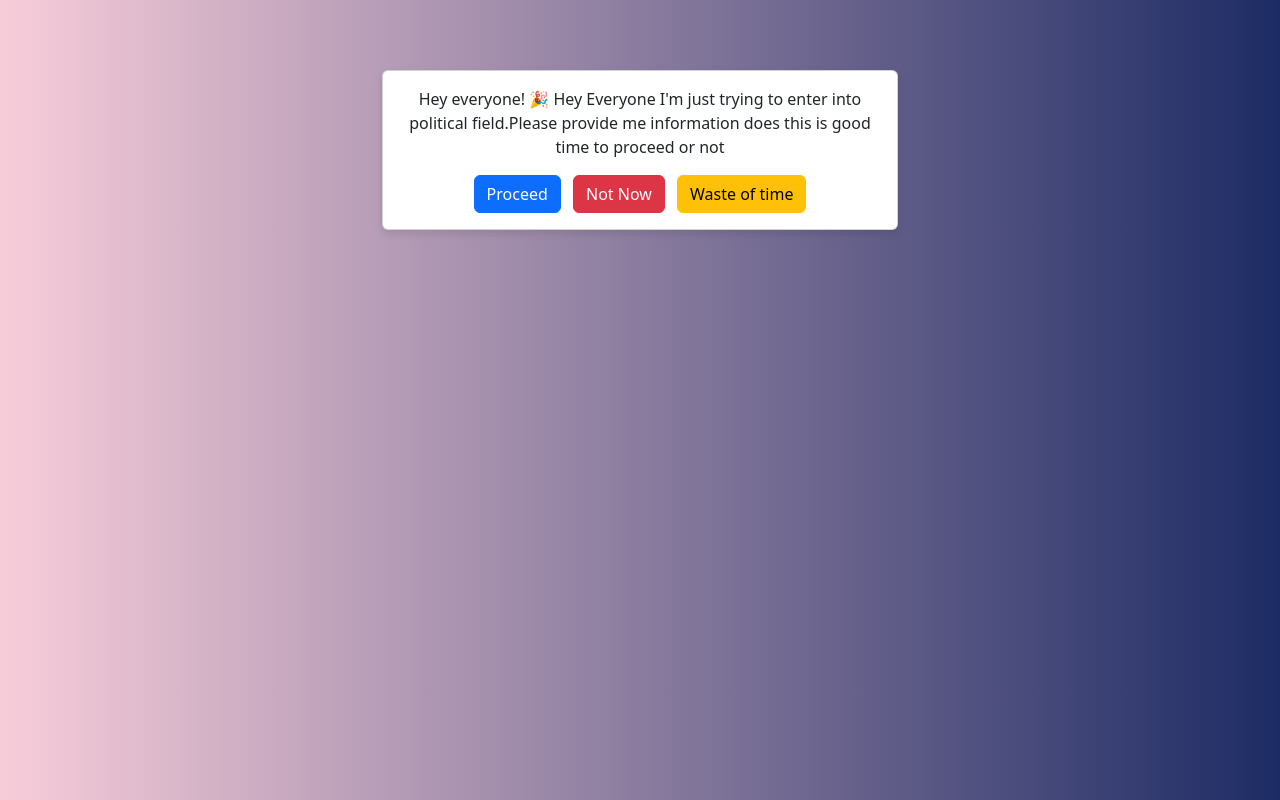
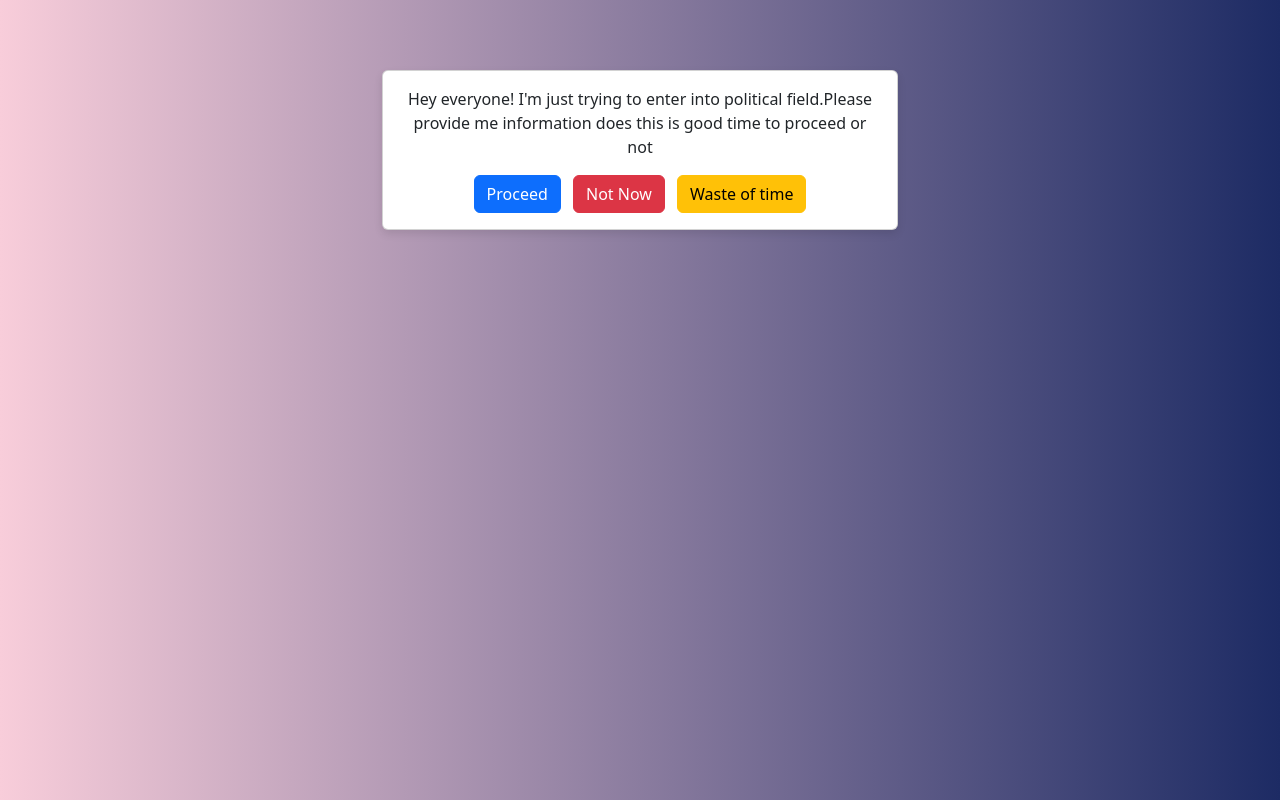
Before and after one commit to Thrinadh17481A0571/Kalva_Thrinadh, a plain HTML site: page index.html in a window 1280 px wide. Drawn offline with nearby package versions, Linux system fonts and the light colour scheme.

Commit message:
Update index.html

```diff
--- a/index.html
+++ b/index.html
@@ -16,7 +16,7 @@
     <div class="col-md-8 offset-md-2">
       <div class="card text-center">
         <div class="card-body">
-          <p class="card-text">Hey everyone! 🎉 Hey Everyone I'm just trying to enter into political field.Please provide me information does this is good time to proceed or not</p>
+          <p class="card-text">Hey everyone! I'm just trying to enter into political field.Please provide me information does this is good time to proceed or not</p>
           <!-- Buttons -->
           <div class="mt-3">
             <button type="button" class="btn btn-primary me-2" onclick="redirectToSecond()">Proceed</button>
```
